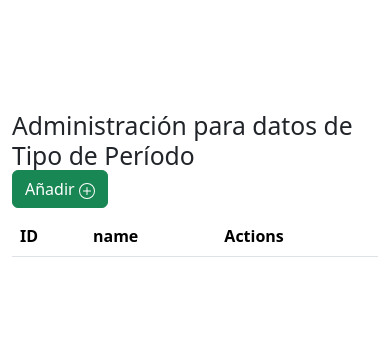
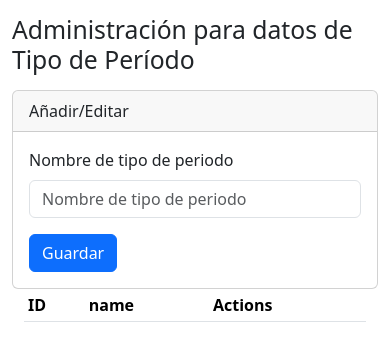
Before and after one commit to sbustamante21/perfiles_estudiantes_TPW, a Django app: page /admin_page/tipo_periodo/ in a window 390 px wide. Shown: the part 81-442 px from the top of the page. Run offline with Django 5.2, Linux system fonts and the light colour scheme; the visitor is signed in with stand-in values (Sample User, id 1); data that the repository does not hold is empty; some libraries are stand-ins or nearby versions.

Commit message:
mas estetica, mantenedores de admin con table responsive

```diff
--- a/static/website/main.js
+++ b/static/website/main.js
@@ -1,5 +1,3 @@
 function setReceiverId(userId) {
     document.getElementById('receiver_in_modal').value = userId;
 }
-const tooltipTriggerList = document.querySelectorAll('[data-bs-toggle="tooltip"]')
-const tooltipList = [...tooltipTriggerList].map(tooltipTriggerEl => new bootstrap.Tooltip(tooltipTriggerEl))
--- a/website/templates/website/admin_page.html
+++ b/website/templates/website/admin_page.html
@@ -5,18 +5,38 @@
 
 <link rel="stylesheet" href="https://cdn.datatables.net/2.0.8/css/dataTables.dataTables.min.css" />
 
-<div class="container mt-5 pt-5">
-    <h2 class="mt-5 pt-5">Administración para datos de {{ model_name|model_translated }} <br>
-        <button type="button" class="btn btn-success" data-bs-toggle="modal" data-bs-target="#save_edit_modal" onclick="forceAdd()">
-            Añadir
-            <svg xmlns="http://www.w3.org/2000/svg" width="16" height="16" fill="currentColor" class="bi bi-plus-circle" viewBox="0 0 16 16">
-              <path d="M8 15A7 7 0 1 1 8 1a7 7 0 0 1 0 14m0 1A8 8 0 1 0 8 0a8 8 0 0 0 0 16"/>
-              <path d="M8 4a.5.5 0 0 1 .5.5v3h3a.5.5 0 0 1 0 1h-3v3a.5.5 0 0 1-1 0v-3h-3a.5.5 0 0 1 0-1h3v-3A.5.5 0 0 1 8 4"/>
-            </svg>
-        </button>
-    </h2>
+<div class="container-fluid">
+    <h2 class="mt-5 pt-5">Administración para datos de {{ model_name|model_translated }}</h2>
+    <div class="row pt-2">
+        <!-- Sidebar -->
+        <div class="col-md-3">
+            <div class="card">
+                <div class="card-header">
+                    Añadir/Editar
+                </div>
+                <div class="card-body">
+                    <!-- Your form content -->
+                    <form method="POST" enctype="multipart/form-data" id="save_edit_form">
+                        {% csrf_token %}
+                        {% bootstrap_form form %}
+                        <input type="hidden" name="editing" value="{{ editing }}">
+                        <input type="hidden" name="id" value="{{ id }}">
+                        {% buttons %}
+                            {% if editing == True %}
+                                <button class="btn btn-primary" type="submit" name="guardar">Actualizar</button>
+                            {% else %}
+                                <button class="btn btn-primary" type="submit" name="guardar">Guardar</button>
+                            {% endif %}
+                        {% endbuttons %}
+                    </form>
+                </div>
+            </div>
+        </div>
+        <!-- Main Content -->
+        <div class="col-md-9">
+            <div class="container">
                 <div class="table-responsive">
-        <table class="table" id="data_table">
+                    <table class="table table-sm table-striped" id="data_table">
                         <thead>
                             <tr>
                                 {% for field in model_fields %}
@@ -33,26 +53,24 @@
                                 {% endfor %}
                                 <td>
                                     <div class="btn-group" role="group">
-                            <form method="post" style="display:inline;" id="edit_form">
+                                        <form method="POST" style="display:inline;" id="edit_form">
                                             {% csrf_token %}
                                             <input type="hidden" name="id" value="{{ obj.id }}">
-                                <button class = "btn btn-warning mx-1" type="submit" name="editar" data-bs-toggle="modal" data-bs-target="#save_edit_modal">
-                                    <svg xmlns="http://www.w3.org/2000/svg" width="16" height="16" fill="currentColor" class="bi bi-pencil-fill" viewBox="0 0 16 16">
-                                        <path d="M12.854.146a.5.5 0 0 0-.707 0L10.5 1.793 14.207 5.5l1.647-1.646a.5.5 0 0 0 0-.708zm.646 6.061L9.793 2.5 3.293 9H3.5a.5.5 0 0 1 .5.5v.5h.5a.5.5 0 0 1 .5.5v.5h.5a.5.5 0 0 1 .5.5v.5h.5a.5.5 0 0 1 .5.5v.207zm-7.468 7.468A.5.5 0 0 1 6 13.5V13h-.5a.5.5 0 0 1-.5-.5V12h-.5a.5.5 0 0 1-.5-.5V11h-.5a.5.5 0 0 1-.5-.5V10h-.5a.5.5 0 0 1-.175-.032l-.179.178a.5.5 0 0 0-.11.168l-2 5a.5.5 0 0 0 .65.65l5-2a.5.5 0 0 0 .168-.11z"/>
-                                    </svg>
+                                            <button class="btn btn-warning mx-1" type="submit" name="editar">
+                                                Edit
                                             </button>
                                         </form>
                                         {% if model_name == "usuarios" %}
-                                <button type="button" onclick="setReceiverId('{{ obj.id }}')" data-mdb-button-init data-mdb-ripple-init data-bs-toggle="modal" data-bs-target="#password_modal" class="btn btn-primary ms-1 mx-1">Cambiar contraseña</button>
+                                        <button type="button" onclick="setReceiverId('{{ obj.id }}')" data-bs-toggle="modal" data-bs-target="#password_modal" class="btn btn-primary ms-1 mx-1">
+                                            Change Password
+                                        </button>
                                         {% endif %}
                                         {% if obj != request.user %}
                                         <form method="post" style="display:inline;">
                                             {% csrf_token %}
                                             <input type="hidden" name="id" value="{{ obj.id }}">
-                                    <button class="btn btn-danger" onclick="return confirm('¿Seguro que desea eliminar?')" type="submit" name="eliminar">
-                                        <svg xmlns="http://www.w3.org/2000/svg" width="16" height="16" fill="currentColor" class="bi bi-trash-fill" viewBox="0 0 16 16">
-                                            <path d="M2.5 1a1 1 0 0 0-1 1v1a1 1 0 0 0 1 1H3v9a2 2 0 0 0 2 2h6a2 2 0 0 0 2-2V4h.5a1 1 0 0 0 1-1V2a1 1 0 0 0-1-1H10a1 1 0 0 0-1-1H7a1 1 0 0 0-1 1zm3 4a.5.5 0 0 1 .5.5v7a.5.5 0 0 1-1 0v-7a.5.5 0 0 1 .5-.5M8 5a.5.5 0 0 1 .5.5v7a.5.5 0 0 1-1 0v-7A.5.5 0 0 1 8 5m3 .5v7a.5.5 0 0 1-1 0v-7a.5.5 0 0 1 1 0"></path>
-                                            </svg>
+                                            <button class="btn btn-danger" onclick="return confirm('Are you sure you want to delete?')" type="submit" name="eliminar">
+                                                Delete
                                             </button>
                                         </form>
                                         {% endif %}
@@ -64,49 +82,6 @@
                     </table>
                 </div>
             </div>
-
-<div class="modal fade"
-         id="save_edit_modal"
-         tabindex="-1"
-         aria-labelledby="exampleModalLabel"
-         aria-hidden="true">
-        <div class="modal-dialog">
-            <div class="modal-content">
-                <div class="modal-header">
-                    <h5 class="modal-title"
-                        id="exampleModalLabel">
-                        {{model_name|model_translated}}
-                    </h5>
-                    <button type="button"
-                            class="btn-close"
-                            data-bs-dismiss="modal"
-                            aria-label="Close">
-
-                    </button>
-                </div>
-                <div class="modal-body">
-                    <form method="POST" enctype="multipart/form-data" id="save_edit_form">
-                        {% csrf_token %}
-                        {% bootstrap_form form %}
-                        <input type="hidden" name="editing" id="editingFlag" value="{{ editing }}">
-                        <input type="hidden" name="id" value="{{ id }}">
-                        {% buttons %}
-                            {% if editing == True %}
-                                <button class="btn btn-primary" type="submit" name="guardar">Actualizar</button>
-                            {% else %}
-                                <button class="btn btn-primary" type="submit" name="guardar">Guardar</button>
-                            {% endif %}
-                            <button type="button"
-                            class="btn btn-secondary"
-                            data-bs-dismiss="modal">
-                                Cerrar
-                            </button>
-                        {% endbuttons %}
-                    </form>
-                </div>
-                <script>
-                    $('id_form') buscar input ->
-                </script>
         </div>
     </div>
 </div>
@@ -138,13 +113,15 @@
                     <input type="hidden" name="id_receiver" id ="receiver_in_modal" value="">
                     {% buttons %}
                       <button class="btn btn-primary" type="submit" name="guardar">Cambiar contraseña</button>
+                    {% endbuttons %}
+                  </form>
+                </div>
+                <div class="modal-footer">
                     <button type="button"
                             class="btn btn-secondary"
                             data-bs-dismiss="modal">
                         Cerrar
                     </button>
-                    {% endbuttons %}
-                  </form>
                 </div>
             </div>
         </div>
```
Lines whose indentation alone changed are shown as unchanged.
